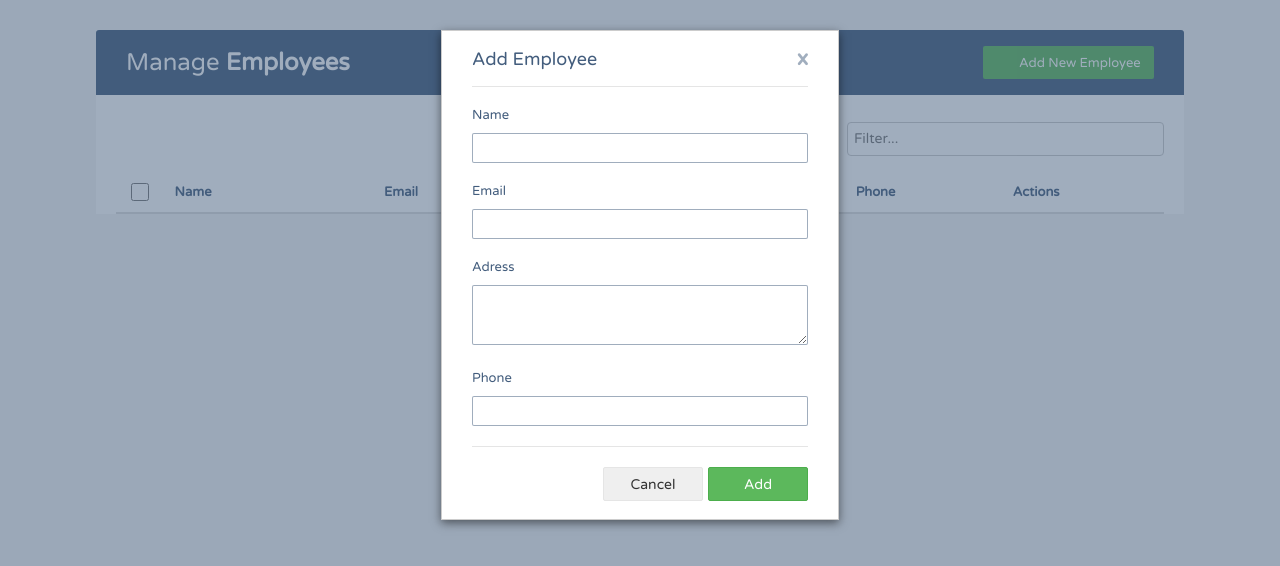
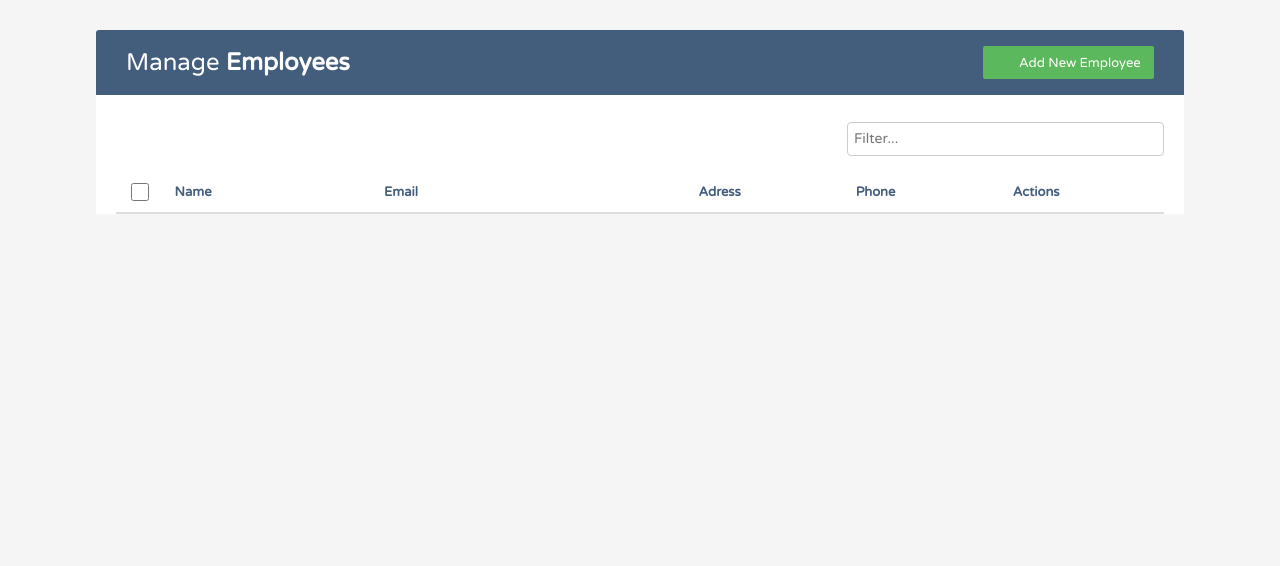
Before and after one commit to MarianBal/Node-React, a React (Create React App) app: page / in a window 1280 px wide. Shown: the top 566 px of the page. Built offline with nearby package versions, Linux system fonts and the light colour scheme.

Commit message:
open/close modal

```diff
--- a/src/Components/Header/HeaderView.js
+++ b/src/Components/Header/HeaderView.js
@@ -5,7 +5,7 @@ import { translations } from './../../constants/tranlations';
 import Modal from './../Modal';
 import './header.scss';
 
-const HeaderView = ({ openModal }) => {
+const HeaderView = ({ openModal, handleModal }) => {
   const { header, title, button, materialIcons } = classNames.header;
   const { manage, employees, newEmployee } = translations.headerText;
   return (
@@ -14,12 +14,12 @@ const HeaderView = ({ openModal }) => {
         <div className={title}>
           {manage} <span>{employees}</span>
         </div>
-        <div className={button} onClick={() => console.log('algo')}>
+        <div className={button} onClick={() => handleModal()}>
           <i className={materialIcons}></i>
           <p>{newEmployee}</p>
         </div>
       </div>
-      {openModal && <Modal />}
+      {openModal && <Modal handleModal={handleModal} />}
     </>
   );
 };
--- a/src/Components/Header/HeaderWrapper.js
+++ b/src/Components/Header/HeaderWrapper.js
@@ -1,11 +1,17 @@
 import React, { useState } from 'react';
 
 import HeaderView from './HeaderView';
+import { toggleValue } from './../../utils/toggleValue';
 
 const HeaderWrapper = () => {
-  const [openModal, setOpenModal] = useState(true);
+  const [openModal, setOpenModal] = useState(false);
 
-  return <HeaderView openModal={openModal} />;
+  return (
+    <HeaderView
+      openModal={openModal}
+      handleModal={toggleValue(setOpenModal, openModal)}
+    />
+  );
 };
 
 export default HeaderWrapper;
--- a/src/Components/Modal/ModalView.js
+++ b/src/Components/Modal/ModalView.js
@@ -4,7 +4,7 @@ import { classNames } from './../../constants/classNames';
 import { translations } from './../../constants/tranlations';
 import './modal.scss';
 
-const ModalView = () => {
+const ModalView = ({ handleModal }) => {
   const {
     modal,
     modalContainer,
@@ -35,7 +35,7 @@ const ModalView = () => {
       <div className={modalContainer}>
         <div className={top}>
           <div className={modalTitle}>{addEmployee}</div>
-          <div className={close} onClick={() => console.log('algo')}>
+          <div className={close} onClick={() => handleModal()}>
             {x}
           </div>
         </div>
@@ -52,7 +52,7 @@ const ModalView = () => {
             <input
               type={button}
               className={cancel}
-              onclick=''
+              onclick={() => handleModal()}
               value={cancelType}
             />
             <input type={submit} className={add} value={addText} />
--- a/src/Components/Modal/ModalWrapper.js
+++ b/src/Components/Modal/ModalWrapper.js
@@ -2,8 +2,8 @@ import React from 'react';
 
 import ModalView from './ModalView';
 
-const ModalWrapper = () => {
-  return <ModalView />;
+const ModalWrapper = ({ handleModal }) => {
+  return <ModalView handleModal={handleModal} />;
 };
 
 export default ModalWrapper;
--- /dev/null
+++ b/src/utils/toggleValue.js
@@ -0,0 +1 @@
+export const toggleValue = (setter, value) => () => setter(!value);
```
